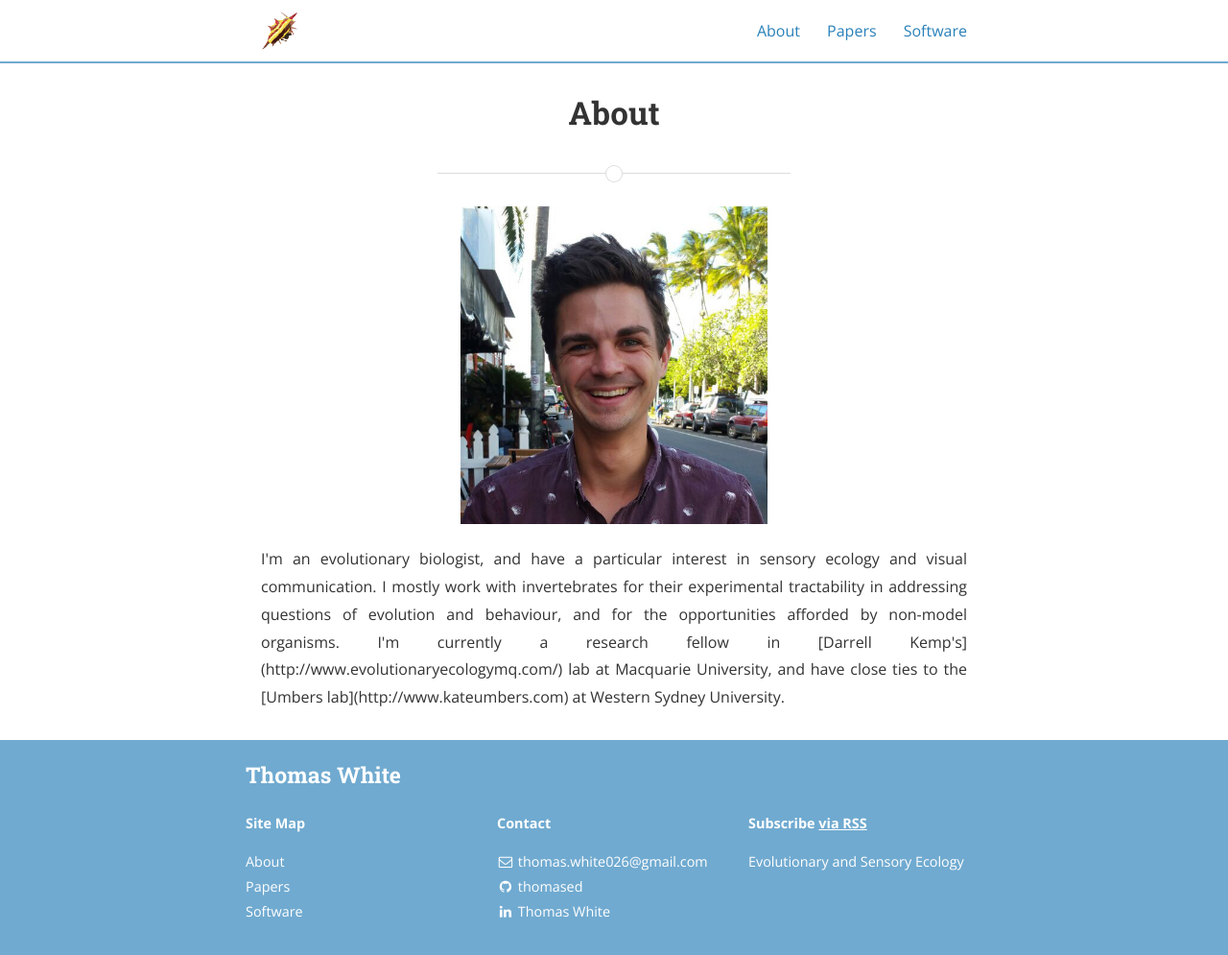
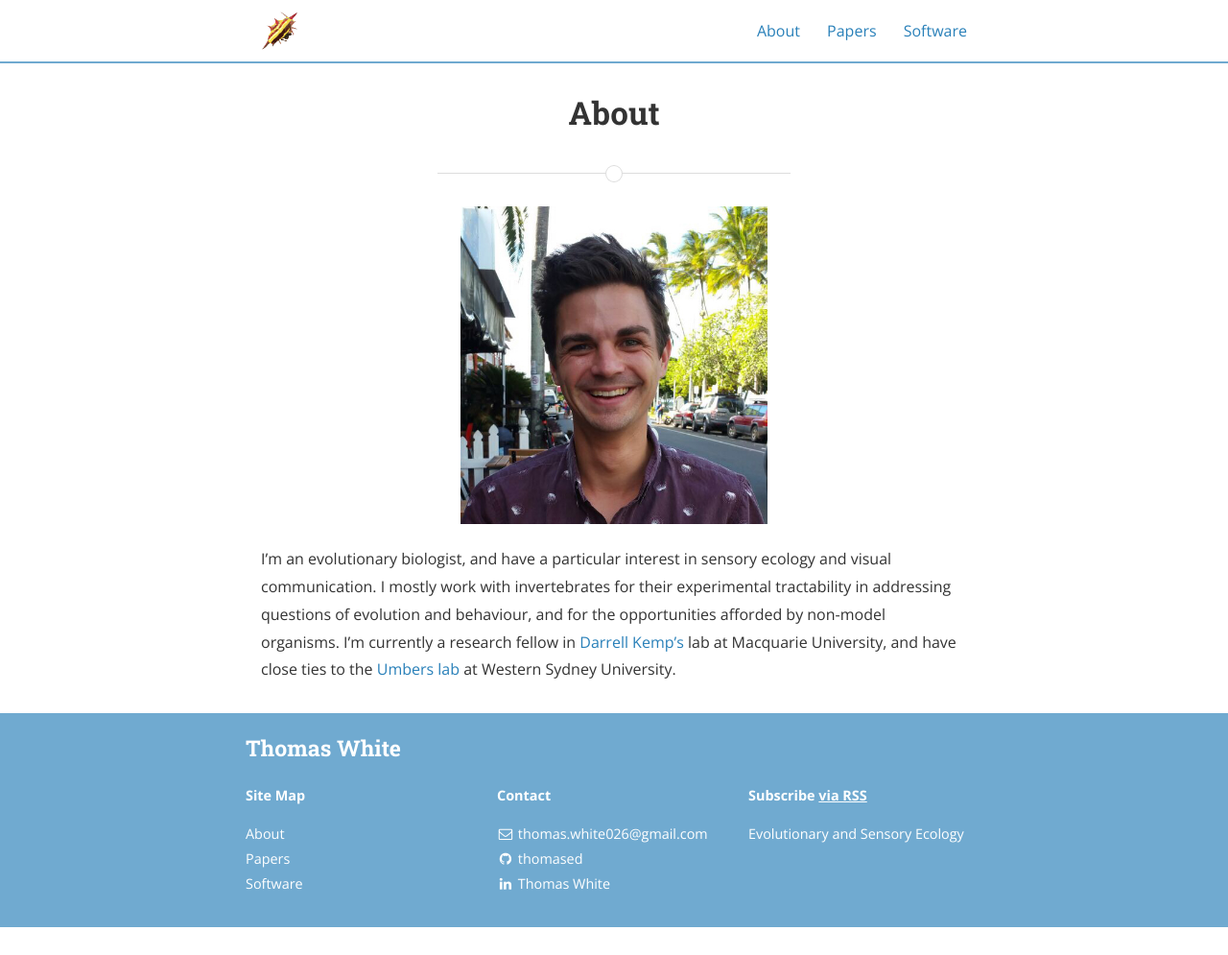
Before and after one commit to thomased/thomased.github.io, a Jekyll site: the page built from about.md, in a window 1280 px wide. Shown: the whole page at 96% size. Built offline with Jekyll 4.4.1, drawn with Linux system fonts in a browser that asks for light colours; nearby versions of some CDN libraries; after the commit the page ends 966 px from its top, so only the background shows below that.

Commit message:
ASDFASDF

```diff
--- a/about.md
+++ b/about.md
@@ -6,4 +6,4 @@
 
 <img src="{{ site.baseurl }}/assets/tom_profile.jpg" title="Profile" class="profile">
 
-<p style="text-align: justify;">I'm an evolutionary biologist, and have a particular interest in sensory ecology and visual communication. I mostly work with invertebrates for their experimental tractability in addressing questions of evolution and behaviour, and for the opportunities afforded by non-model organisms. I'm currently a research fellow in [Darrell Kemp's](http://www.evolutionaryecologymq.com/) lab at Macquarie University, and have close ties to the [Umbers lab](http://www.kateumbers.com) at Western Sydney University.</p>
+I'm an evolutionary biologist, and have a particular interest in sensory ecology and visual communication. I mostly work with invertebrates for their experimental tractability in addressing questions of evolution and behaviour, and for the opportunities afforded by non-model organisms. I'm currently a research fellow in [Darrell Kemp's](http://www.evolutionaryecologymq.com/) lab at Macquarie University, and have close ties to the [Umbers lab](http://www.kateumbers.com) at Western Sydney University.
```
